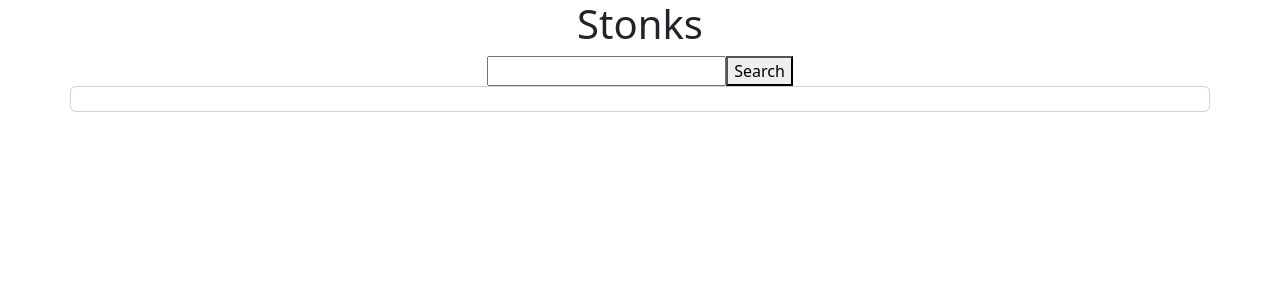
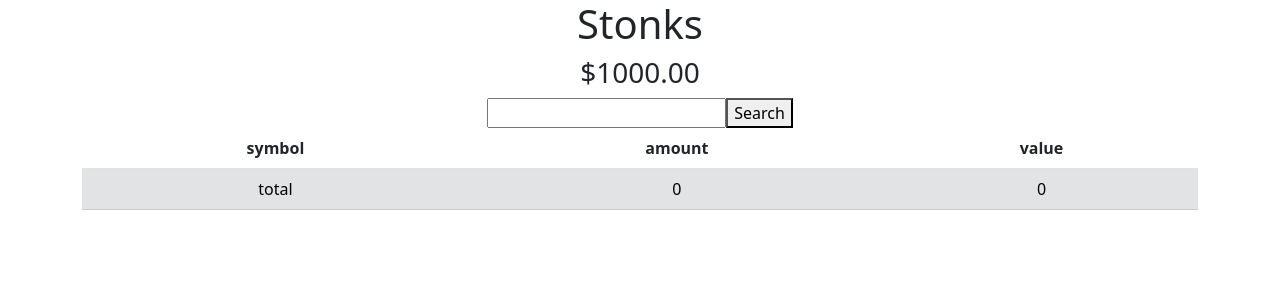
Before and after one commit to alunity/stonks, a React (Create React App) app in the folder senja/: page / in a window 1280 px wide. Shown: the top 300 px of the page. Built offline with nearby package versions, Linux system fonts and the light colour scheme.

Commit message:
Initial functionality

```diff
--- a/senja/src/App.tsx
+++ b/senja/src/App.tsx
@@ -1,43 +1,98 @@
 import React, { useState } from "react";
+import Table from "./table";
 import "./App.css";
+import getPrice from "./stock";
 
 function App() {
-  let [value, setValue] = useState("");
-  let [data, setData] = useState<any>([]);
+  interface port {
+    [symbol: string]: number;
+  }
 
-  function getPrice(name: string) {
-    fetch(
-      `https://api.allorigins.win/get?url=${encodeURIComponent(
-        "https://query1.finance.yahoo.com/v8/finance/chart/" +
-          name.toUpperCase()
-      )}`,
-      { cache: "no-store" }
-    )
-      .then((response) => response.json())
-      .then(
-        (data) => JSON.parse(data.contents).chart.result[0].meta
-        // console.log(JSON.parse(data.contents).chart.result[0].meta.symbol)
-      )
-      .then((data) => setData([data.symbol, data.regularMarketPrice]))
-      .catch((error) => console.log("Symbol couldn't be found"));
+  let [symbol, setSymbol] = useState("");
+  let [stockData, setStockData] = useState<any>([]);
+
+  let [cash, setCash] = useState(1000);
+  let [portfolio, setPortofolio] = useState<port>({});
+
+  let [amount, setAmount] = useState<number>(0);
+
+  // function getPrice(name: string): void {
+  //   fetch(
+  //     `https://api.allorigins.win/get?url=${encodeURIComponent(
+  //       "https://query1.finance.yahoo.com/v8/finance/chart/" +
+  //         name.toUpperCase()
+  //     )}`,
+  //     { cache: "no-store" }
+  //     // Why storing??
+  //   )
+  //     .then((response) => response.json())
+  //     .then(
+  //       (data) => JSON.parse(data.contents).chart.result[0].meta
+  //       // console.log(JSON.parse(data.contents).chart.result[0].meta.symbol)
+  //     )
+  //     .then((data) => setStockData([data.symbol, data.regularMarketPrice]))
+  //     .catch((error) => console.log("Symbol couldn't be found"));
+  // }
+
+  function updatePorfolio(symbol: string, amount: number): void {
+    let port = JSON.parse(JSON.stringify(portfolio));
+    if (symbol in port) {
+      port[symbol] += amount;
+    } else {
+      port[symbol] = amount;
+    }
+    if (port[symbol] === 0) {
+      delete port[symbol];
+    }
+
+    setPortofolio(port);
+  }
+
+  function buy(symbol: string, amount: number): boolean {
+    if (amount * stockData[1] > cash) {
+      return false;
+    } else {
+      setCash(cash - amount * stockData[1]);
+      updatePorfolio(symbol, amount);
+    }
+    return true;
+  }
+
+  async function getData() {
+    let price = await getPrice(symbol);
+    setStockData([symbol, price]);
   }
 
   return (
     <div className="App">
-      <h1>Stonks</h1>
       <div className="container">
+        <h1>Stonks</h1>
+        <h3>${cash.toFixed(2)}</h3>
         <form onSubmit={(e) => e.preventDefault()}>
           <input
-            value={value}
-            onChange={(e) => setValue(e.target.value)}
+            value={symbol}
+            onChange={(e) => setSymbol(e.target.value)}
           ></input>
-          <button onClick={() => getPrice(value)}>Search</button>
+          <button onClick={() => getData()}>Search</button>
         </form>
       </div>
-      <div className="container card">
-        <h2>{data[0]}</h2>
-        <p>{data[1]}</p>
-      </div>
+      {stockData.length !== 0 && (
+        <div className="container card">
+          <h2>{stockData[0]}</h2>
+          <p>{stockData[1]}</p>
+          <span>
+            <p>How many you want buy?</p>
+            <input
+              type={"number"}
+              value={amount}
+              onChange={(e) => setAmount(+e.target.value)}
+            ></input>
+            <button onClick={() => buy(symbol, amount)}>Buy</button>
+            {amount !== undefined && <p>Cost: {amount * stockData[1]} </p>}
+          </span>
+        </div>
+      )}
+      <div className="container">{<Table data={portfolio} />}</div>
     </div>
   );
 }
--- /dev/null
+++ b/senja/src/stock.ts
@@ -0,0 +1,33 @@
+// function getPrice(name: string, setValue: Function) {
+//   fetch(
+//     `https://api.allorigins.win/get?url=${encodeURIComponent(
+//       "https://query1.finance.yahoo.com/v8/finance/chart/" + name.toUpperCase()
+//     )}`,
+//     { cache: "no-store" }
+//     // Why storing??
+//   )
+//     .then((response) => response.json())
+//     .then(
+//       (data) => JSON.parse(data.contents).chart.result[0].meta
+//       // console.log(JSON.parse(data.contents).chart.result[0].meta.symbol)
+//     )
+//     .then((data) => setValue([data.symbol, data.regularMarketPrice]))
+//     .catch((error) => console.log(error));
+//   // .catch((error) => console.log("Symbol couldn't be found"));
+// }
+
+async function getPrice(symbol: string): Promise<number> {
+  let response = fetch(
+    `https://api.allorigins.win/get?url=${encodeURIComponent(
+      "https://query1.finance.yahoo.com/v8/finance/chart/" +
+        symbol.toUpperCase()
+    )}`,
+    { cache: "no-store" }
+    // Why storing??
+  );
+
+  return JSON.parse((await (await response).json()).contents).chart.result[0]
+    .meta.regularMarketPrice;
+}
+
+export default getPrice;
--- /dev/null
+++ b/senja/src/table.tsx
@@ -0,0 +1,69 @@
+import React, { useState, useEffect } from "react";
+import getPrice from "./stock";
+
+interface tableProps {
+  data: port;
+}
+
+interface port {
+  [symbol: string]: number;
+}
+
+interface row {
+  [0]: string;
+  [1]: number;
+  [2]: number;
+}
+
+function Table(props: tableProps) {
+  let [stockData, setData] = useState<any>([]);
+
+  useEffect(() => {
+    const fetchData = async () => {
+      let data = [];
+      for (let i in props.data) {
+        data.push([i, props.data[i], (await getPrice(i)) * props.data[i]]);
+      }
+      setData(data);
+    };
+
+    fetchData();
+  }, [props.data]);
+
+  let total: Array<number> = [0, 0];
+  let rows = stockData.map((x: row) => {
+    total[0] = total[0] + x[1];
+    total[1] = total[1] + x[2];
+    return (
+      <tr key={x[0]}>
+        <td>{x[0]}</td>
+        <td>{x[1]}</td>
+        <td>{x[2]}</td>
+      </tr>
+    );
+  });
+
+  return (
+    <>
+      <table className="table">
+        <thead className="thead-light">
+          <tr>
+            <th>symbol</th>
+            <th>amount</th>
+            <th>value</th>
+          </tr>
+        </thead>
+        <tbody>
+          {rows}
+          <tr className="table-secondary">
+            <td>total</td>
+            <td>{total[0]}</td>
+            <td>{total[1]}</td>
+          </tr>
+        </tbody>
+      </table>
+    </>
+  );
+}
+
+export default Table;
```
